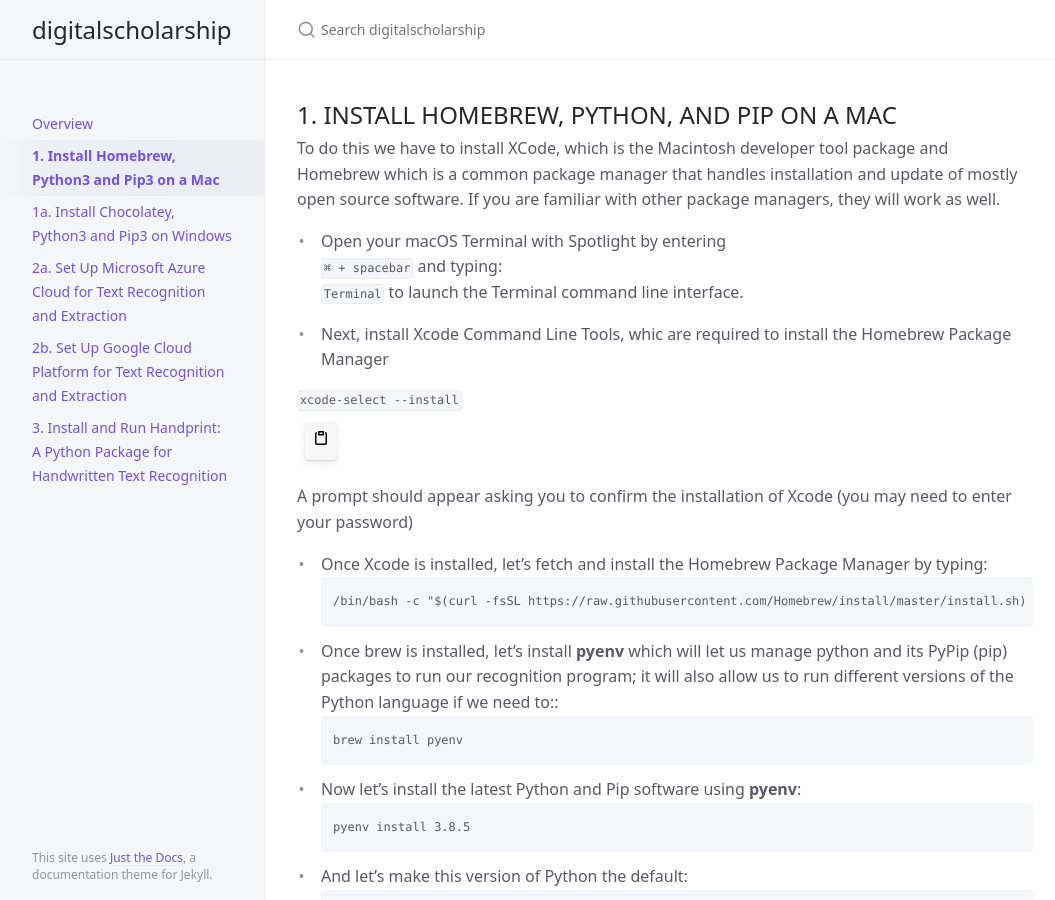
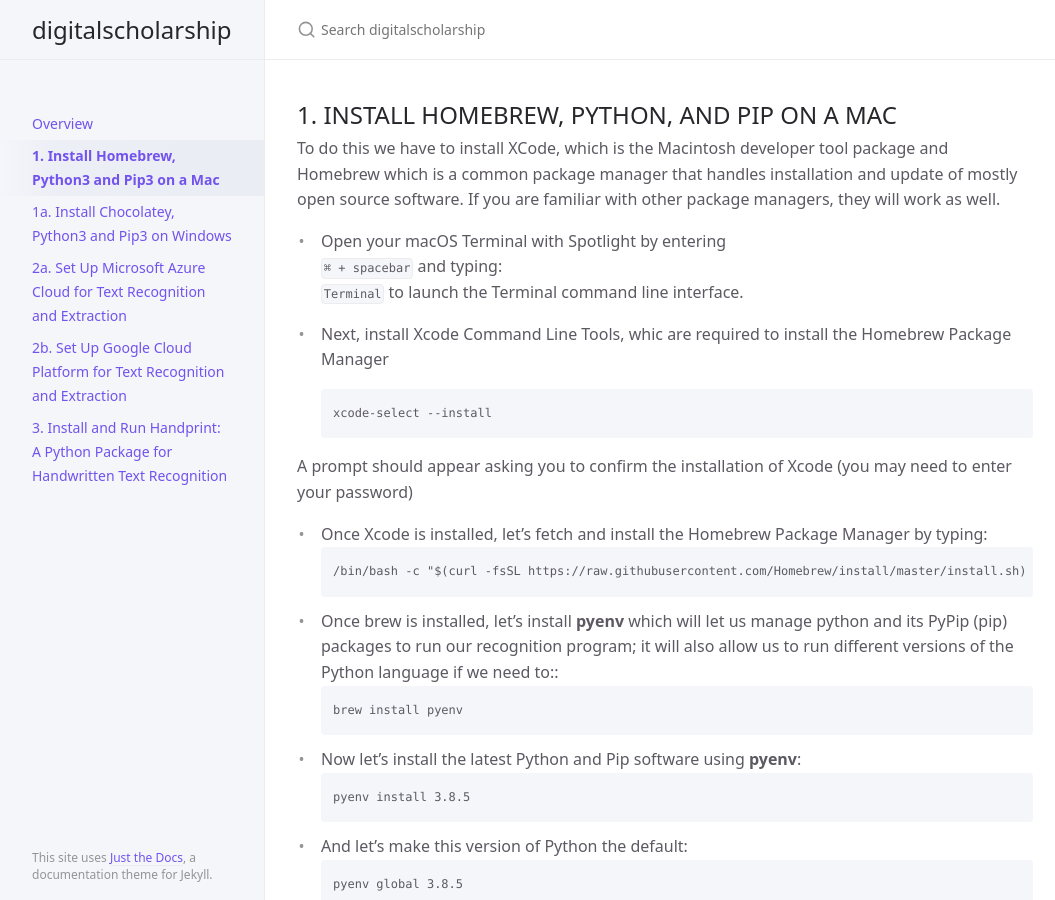
Before and after one commit to ccarvel/digitalscholarship, a Jekyll site: the page built from step_1_cli.md, in a window 1280 px wide and 900 px high. Shown: the whole window, without its empty margins (107-1162 px from the left). Built offline with Jekyll 4.4.1, drawn with Linux system fonts in a browser that asks for light colours.

Commit message:
Update step_1_cli.md

````diff
--- a/step_1_cli.md
+++ b/step_1_cli.md
@@ -13,18 +13,9 @@ To do this we have to install XCode, which is the Macintosh developer tool packa
 to launch the Terminal command line interface.<br/>
 
 * Next, install Xcode Command Line Tools, whic are required to install the Homebrew Package Manager<br/>
-<div class="snippet-clipboard-content position-relative"><pre><code>xcode-select --install
-</code></pre><div class="zeroclipboard-container position-absolute right-0 top-0">
-    <clipboard-copy aria-label="Copy" class="ClipboardButton btn js-clipboard-copy m-2 p-0 tooltipped-no-delay" data-copy-feedback="Copied!" data-tooltip-direction="w" value="xcode-select --install
-" tabindex="0" role="button">
-      <svg aria-hidden="true" viewBox="0 0 16 16" version="1.1" data-view-component="true" height="16" width="16" class="octicon octicon-clippy js-clipboard-clippy-icon m-2">
-    <path fill-rule="evenodd" d="M5.75 1a.75.75 0 00-.75.75v3c0 .414.336.75.75.75h4.5a.75.75 0 00.75-.75v-3a.75.75 0 00-.75-.75h-4.5zm.75 3V2.5h3V4h-3zm-2.874-.467a.75.75 0 00-.752-1.298A1.75 1.75 0 002 3.75v9.5c0 .966.784 1.75 1.75 1.75h8.5A1.75 1.75 0 0014 13.25v-9.5a1.75 1.75 0 00-.874-1.515.75.75 0 10-.752 1.298.25.25 0 01.126.217v9.5a.25.25 0 01-.25.25h-8.5a.25.25 0 01-.25-.25v-9.5a.25.25 0 01.126-.217z"></path>
-</svg>
-      <svg aria-hidden="true" viewBox="0 0 16 16" version="1.1" data-view-component="true" height="16" width="16" class="octicon octicon-check js-clipboard-check-icon color-text-success d-none m-2">
-    <path fill-rule="evenodd" d="M13.78 4.22a.75.75 0 010 1.06l-7.25 7.25a.75.75 0 01-1.06 0L2.22 9.28a.75.75 0 011.06-1.06L6 10.94l6.72-6.72a.75.75 0 011.06 0z"></path>
-</svg>
-    </clipboard-copy>
-  </div></div>
+```
+xcode-select --install
+```
 
 A prompt should appear asking you to confirm the installation of Xcode (you may need to enter your password)<br/>
 
````
